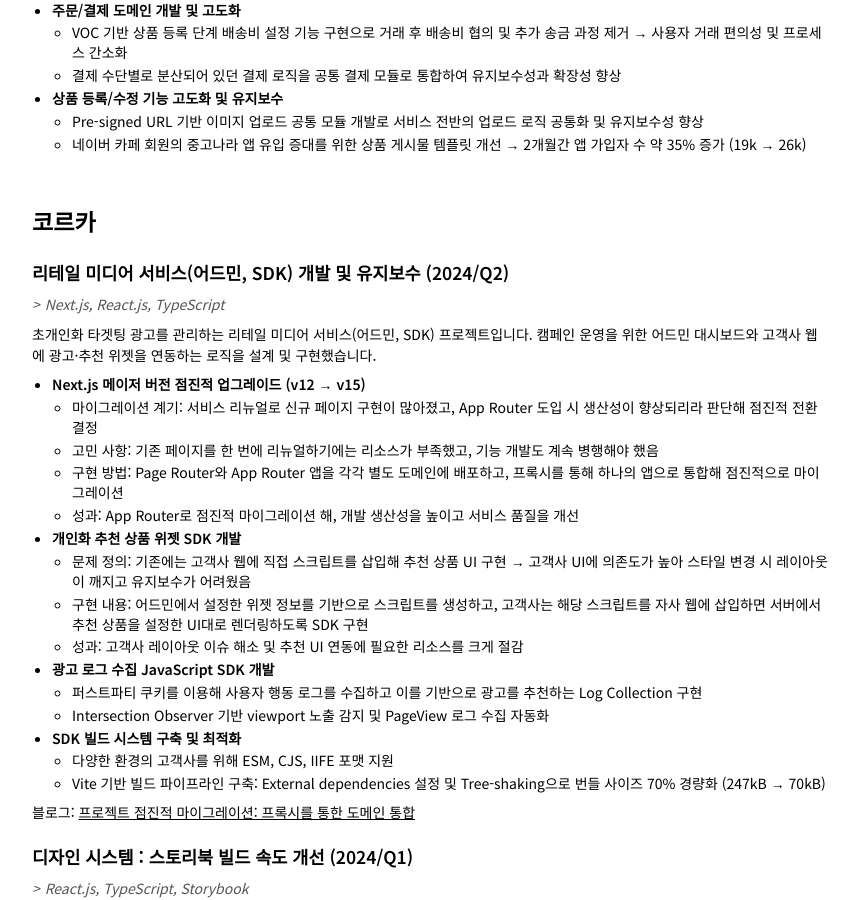
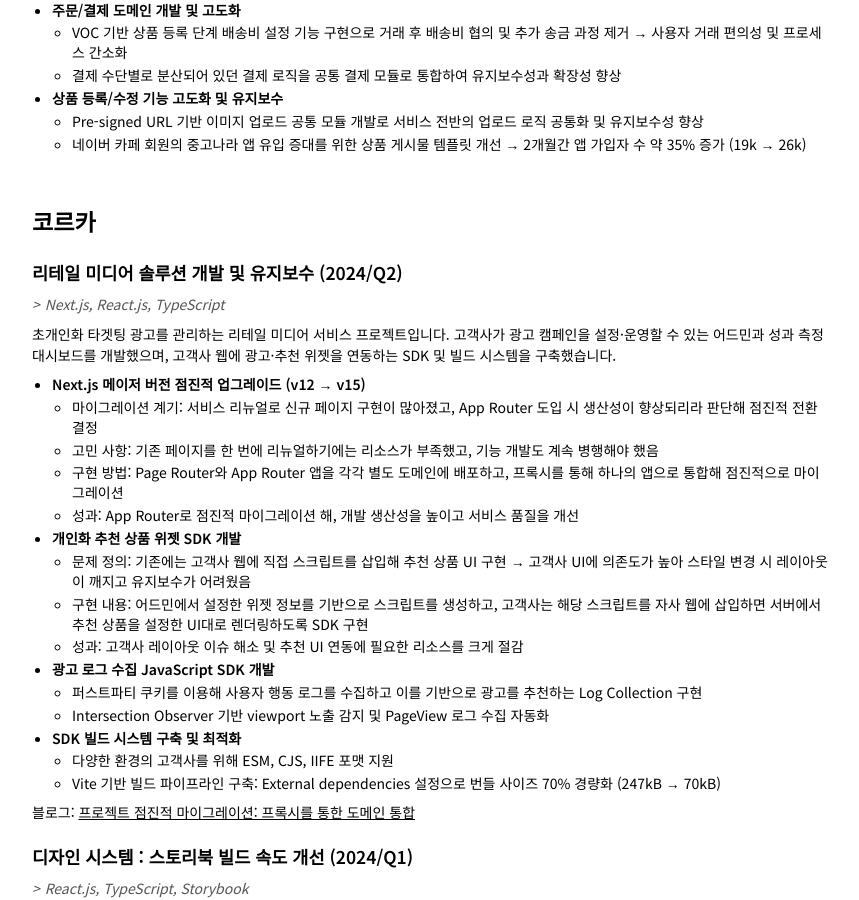
Before and after one commit to ghost-redo/ghost-redo.github.io, a Jekyll site: the page built from resume.md, in a window 1280 px wide and 900 px high, scrolled down 2420 px. Shown: the whole window, without its empty margins (209-1068 px from the left). Built offline with Jekyll 4.4.1, drawn with Linux system fonts in a browser that asks for light colours; some web fonts are replaced.

Commit message:
Update resume.md

```diff
--- a/resume.md
+++ b/resume.md
@@ -130,11 +130,11 @@ C2C 중고거래 플랫폼 중고나라의 웹/웹뷰를 개발 및 유지보수
 
 ## 코르카
 
-### 리테일 미디어 서비스(어드민, SDK) 개발 및 유지보수 (2024/Q2)
+### 리테일 미디어 솔루션 개발 및 유지보수 (2024/Q2)
 
 > _Next.js, React.js, TypeScript_
 
-초개인화 타겟팅 광고를 관리하는 리테일 미디어 서비스(어드민, SDK) 프로젝트입니다. 캠페인 운영을 위한 어드민 대시보드와 고객사 웹에  광고·추천 위젯을 연동하는 로직을 설계 및 구현했습니다.
+초개인화 타겟팅 광고를 관리하는 리테일 미디어 서비스 프로젝트입니다. 고객사가 광고 캠페인을 설정·운영할 수 있는 어드민과 성과 측정 대시보드를 개발했으며, 고객사 웹에 광고·추천 위젯을 연동하는 SDK 및 빌드 시스템을 구축했습니다.
 
 - **Next.js 메이저 버전 점진적 업그레이드 (v12 → v15)**
    - 마이그레이션 계기: 서비스 리뉴얼로 신규 페이지 구현이 많아졌고, App Router 도입 시 생산성이 향상되리라 판단해 점진적 전환 결정
@@ -150,7 +150,7 @@ C2C 중고거래 플랫폼 중고나라의 웹/웹뷰를 개발 및 유지보수
   - Intersection Observer 기반 viewport 노출 감지 및 PageView 로그 수집 자동화
 - **SDK 빌드 시스템 구축 및 최적화**
   - 다양한 환경의 고객사를 위해 ESM, CJS, IIFE 포맷 지원
-  - Vite 기반 빌드 파이프라인 구축: External dependencies 설정 및 Tree-shaking으로 번들 사이즈 70% 경량화 (247kB → 70kB)
+  - Vite 기반 빌드 파이프라인 구축: External dependencies 설정으로 번들 사이즈 70% 경량화 (247kB → 70kB)
 
 
 블로그: [프로젝트 점진적 마이그레이션: 프록시를 통한 도메인 통합](https://medium.com/@hong009319/f75b5df38f4b)
```
